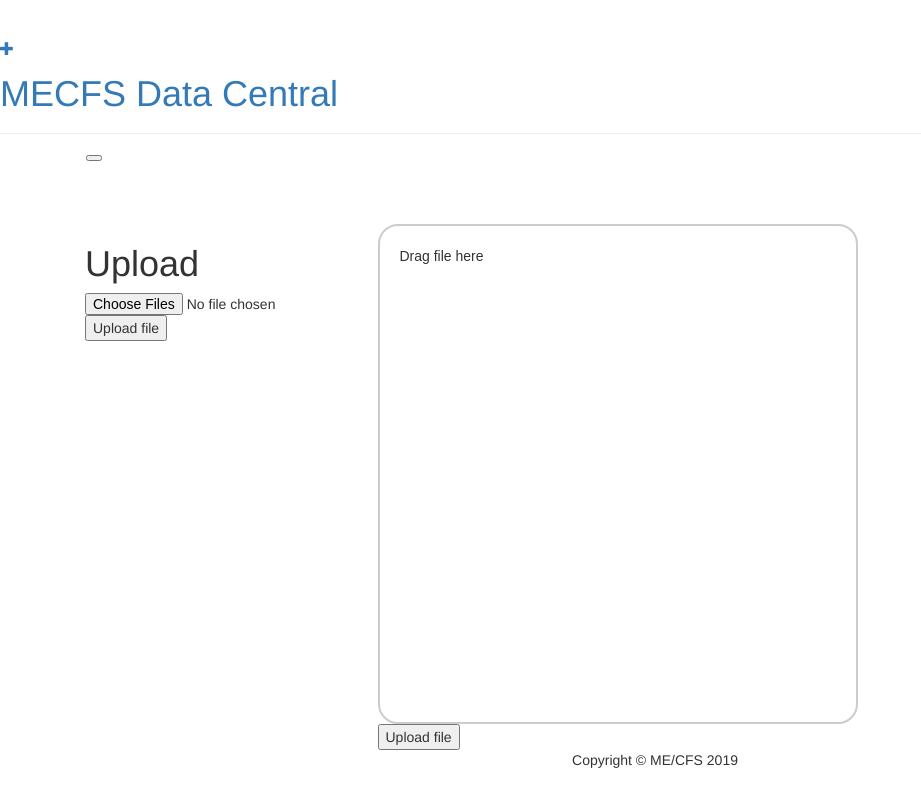
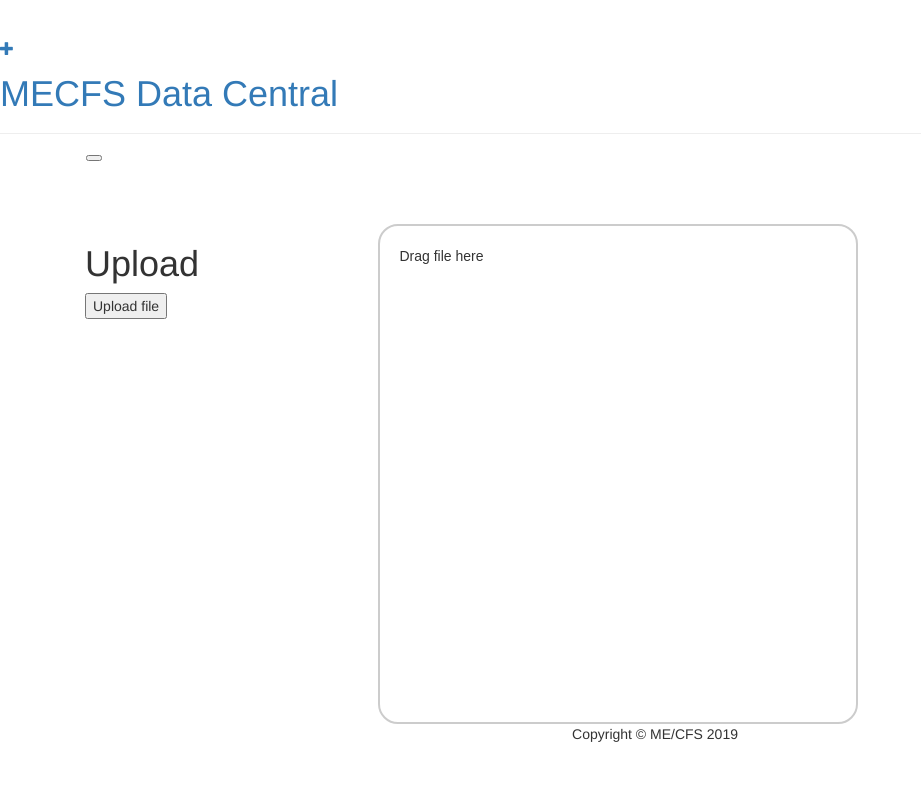
Before and after one commit to u6530822/MECFS_WebApp, a Django app: page /upload/new in a window 1280 px wide. Shown: the whole page, without its empty margins (0-921 px from the left). Run offline with Django 3.2, Linux system fonts and the light colour scheme; some libraries are stand-ins or nearby versions.

Commit message:
submit function ready

```diff
--- a/upload/Templates/Testing/upload.html
+++ b/upload/Templates/Testing/upload.html
@@ -62,7 +62,8 @@
                 <h1 class="my-4">Upload</h1>
                 <form method="post" enctype="multipart/form-data">
                     {% csrf_token %}
-                    <input type="file" name="document" accept="image/png, image/jpeg" multiple/>
+                    <input id="submit-file" type="file" name="document" accept="image/png, image/jpeg"
+                           multiple style="display: none"/>
                     <button type="submit"> Upload file</button>
                 </form>
             </div>
@@ -79,16 +80,11 @@
 
                             {#                upload dropbox #}
 
+
                             <div id="drop-area" class="drop-area" method="post" enctype="multipart/form-data">
                                 <p>Drag file here</p>
                                 {% csrf_token %}
                                 <div id="gallery"></div>
-                                <input type="file" name="document" accept="image/png, image/jpeg" multiple
-                                       data-form-data='{"csrfmiddlewaretoken": "{{ csrf_token }}"}'
-                                       style="display: none;"/>
-                            </div>
-                            <div>
-                                <button type="submit"> Upload file</button>
                             </div>
 
 
@@ -125,6 +121,7 @@
                                     let name = e.target.name
                                     let files = dt.files
                                     {#previewFile(files)#}
+                                    e.preventDefault();
                                     displayFileName(name, files)
                                 }
 
@@ -155,6 +152,7 @@
                                             }
                                         }
                                     })
+                                    document.getElementById('submit-file').files = files;
                                 }
 
                             </script>
```
Lines whose indentation alone changed are shown as unchanged.
